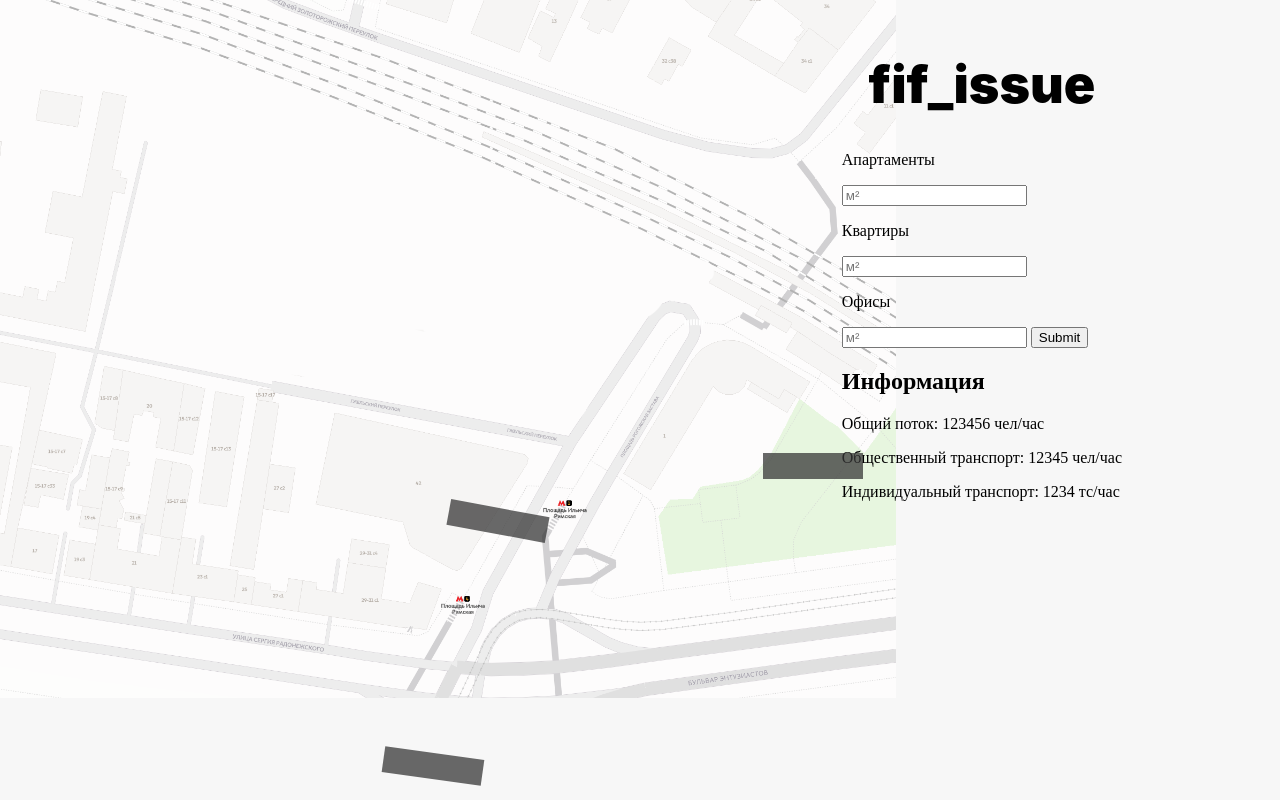
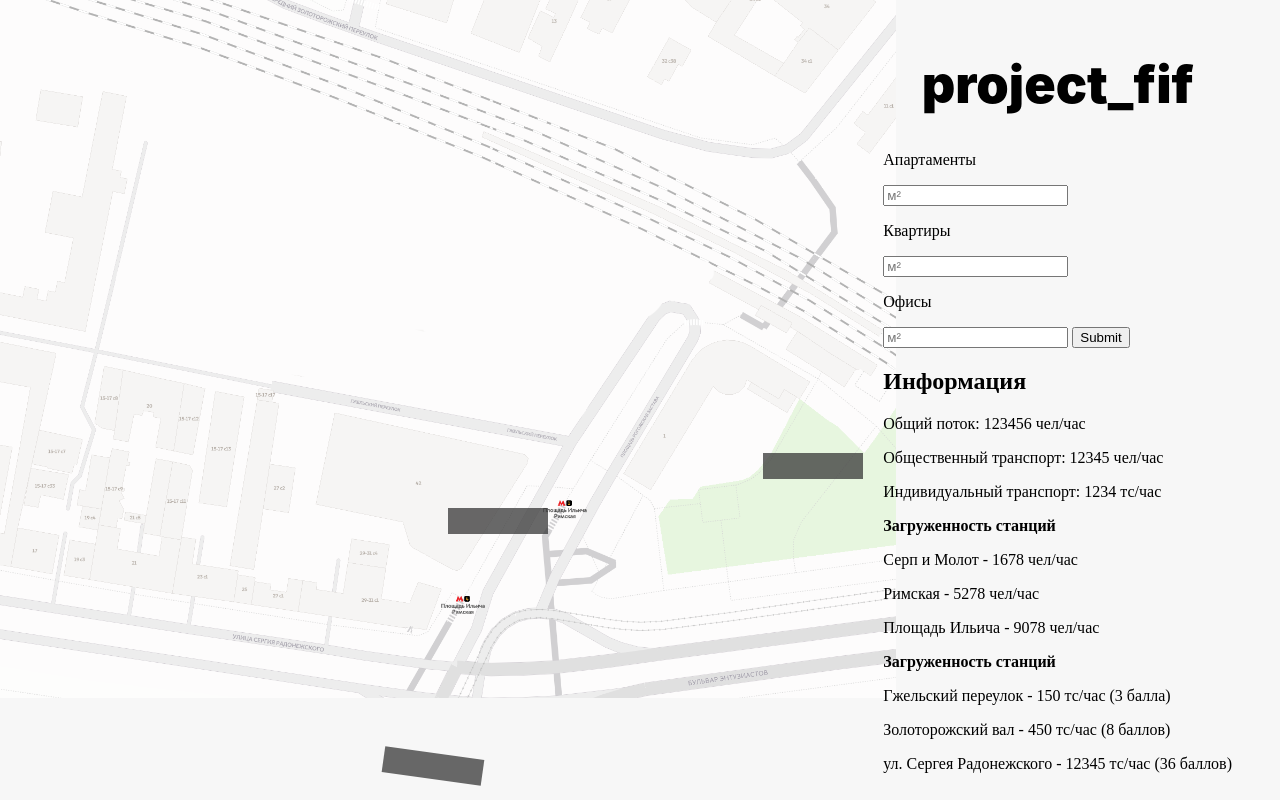
Before and after one commit to catvibriss/fif_issue, a Django app: page / in a window 1280 px wide. Run offline with Django 4.2, Linux system fonts and the light colour scheme.

Commit message:
upgrade bih

```diff
--- /dev/null
+++ b/MosGorTrans/forecast/static/js/script.js
@@ -0,0 +1 @@
+sdhncsdnvs
--- a/MosGorTrans/forecast/static/styles/styles.css
+++ b/MosGorTrans/forecast/static/styles/styles.css
@@ -7,7 +7,7 @@ body{
 .bix {
     justify-content: flex-end;
     display: flex;
-    margin-right: 150px;
+    margin-right: 40px;
 }
 .textbox{
     background: rgba(55, 55, 55, 0.75);
@@ -22,7 +22,6 @@ body{
 }
 .box2 {
     position: absolute;
-    transform: rotate(10.50deg);
     margin-top: 500px;
     margin-left: 440px;
 }
--- a/MosGorTrans/forecast/templates/forecast/index.html
+++ b/MosGorTrans/forecast/templates/forecast/index.html
@@ -14,7 +14,7 @@
         <div class="bix">
 				<div class="bub">
 				<form method="POST">
-				<h1 class="maintitle">fif_issue</h1>
+				<h1 class="maintitle">project_fif</h1>
 				{% csrf_token %}
 				<p class="tetx">Апартаменты</p>
 				{{form.apart}}
@@ -26,7 +26,15 @@
 				<h2 class="infotext">Информация</h2>
 				<p>Общий поток: 123456 чел/час</p>
 				<p>Общественный транспорт: 12345 чел/час</p>
-				<p>Индивидуальный транспорт: 1234 тс/час</p>
+				<p>Индивидуальный транспорт: 1234 тс/час
+				<p><b>Загруженность станций</b></p>
+				<p>Серп и Молот - 1678 чел/час</p>
+				<p>Римская - 5278 чел/час</p>
+				<p>Площадь Ильича - 9078 чел/час</p>
+				<p><b>Загруженность станций</b></p>
+				<p>Гжельский переулок - 150 тс/час (3 балла)</p>
+				<p>Золоторожский вал - 450 тс/час (8 баллов)</p>
+				<p>ул. Сергея Радонежского - 12345 тс/час (36 баллов)</p>
 			</form>
 
 			</div>
```
